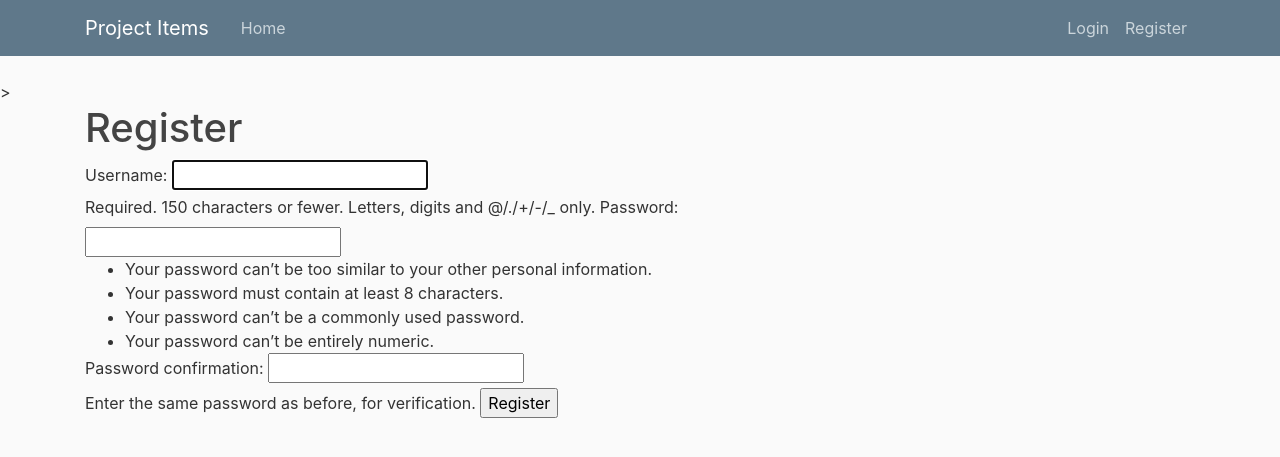
After one commit to matteorobidoux/django-web-project, a Django app: page /profile/ in a window 1280 px wide. The commit adds this page. Shown: the top 457 px of the page. Run offline with Django 4.2, Linux system fonts and the light colour scheme; some libraries are stand-ins or nearby versions.

Commit message:
Did login/logout/register

```diff
--- a/catalog_project/catalog_project/settings.py
+++ b/catalog_project/catalog_project/settings.py
@@ -134,3 +134,6 @@
 # https://docs.djangoproject.com/en/4.0/ref/settings/#default-auto-field
 
 DEFAULT_AUTO_FIELD = 'django.db.models.BigAutoField'
+
+LOGIN_REDIRECT_URL = '/'
+# LOGOUT_REDIRECT_URL = r'login/'
--- a/catalog_project/catalog_project/urls.py
+++ b/catalog_project/catalog_project/urls.py
@@ -21,5 +21,5 @@
     path('admin/', include('administration.urls'), name='admin'),
     path('', include('item_catalog.urls'), name='item_catalog'),
     path('messages/', include('messaging.urls'), name='messaging'),
-    path('manage-users/', include('user_management.urls'), name='user_management'),
+    path('', include('user_management.urls'), name='user_management'),
 ]
--- a/catalog_project/templates/base.html
+++ b/catalog_project/templates/base.html
@@ -31,10 +31,10 @@
                         {% if user.is_authenticated %}
                             <a class="nav-item nav-link" href="#">New Project</a>
                             <a class="nav-item nav-link" href="#">Profile</a>
-                            <a class="nav-item nav-link" href="#">Logout</a>
+                            <a class="nav-item nav-link" href="/logout/">Logout</a>
                         {% else %}
-                            <a class="nav-item nav-link" href="#">Login</a>
-                            <a class="nav-item nav-link" href="#">Register</a>
+                            <a class="nav-item nav-link" href="/login/">Login</a>
+                            <a class="nav-item nav-link" href="/register/">Register</a>
                         {% endif %}
                     </div>
                 </div>
--- /dev/null
+++ b/catalog_project/user_management/templates/registration/register.html
@@ -0,0 +1,12 @@
+{% extends 'base.html' %}
+{% block title %}
+    Registration
+{% endblock %}
+{% block content %}
+    <h1>Register</h1>
+    <form method="POST">
+        {% csrf_token %}
+        {{ reg_form }}
+        <input type="submit" value="Register"/>
+    </form>
+{% endblock %}
--- a/catalog_project/user_management/urls.py
+++ b/catalog_project/user_management/urls.py
@@ -1,17 +1,21 @@
 from django.urls import path
 from . import views
 
+
 urlpatterns = [
     # User manager for user admins
-    path('', views.manage_users, name='manage_users')
+    path('manage-users/', views.manage_users, name='manage_users'),
 
     # Login page
-    #path('login/', views.login, name="login"),
+    path(r'login/', views.login_page, name="login"),
     # Register page
-    #path('register/', views.register, name="register"),
+    path(r'register/', views.register, name="register"),
     # Reset password page
     #path('reset-password/', views.reset_password, name="reset_password"),
+    # Logout page
+    path(r'logout/', views.logout_page, name="login"),
 
     # User profile page
     #path('user/<int:user_id>/', views.user_profile, name="user_profile"),
+    path(r'profile/', views.register, name="profile"),
 ]
--- a/catalog_project/user_management/views.py
+++ b/catalog_project/user_management/views.py
@@ -1,4 +1,7 @@
-from django.shortcuts import render
+from django.contrib import messages
+from django.contrib.auth import login, authenticate, logout
+from django.contrib.auth.forms import UserCreationForm, AuthenticationForm
+from django.shortcuts import render, redirect
 from django.http import HttpResponse
 from django.template import loader
 
@@ -6,3 +9,42 @@
 def manage_users(request):
     template = loader.get_template('manage-users.html')
     return HttpResponse(template.render({}, request))
+
+def home(request):
+    template_name = 'home.html'
+    member = Profile.objects.get
+    return HttpResponse(template.render({}, request))
+
+def register(request):
+    template_name = 'registration/register.html'
+    if (request.method == 'POST'):
+        reg_form = UserCreationForm(request.POST)
+
+        if(reg_form.is_valid()):
+            user = reg_form.cleaned_data.get('username')
+            reg_form.save()
+            messages.success(request, f'Registration successful for {user}.')
+            return redirect('/login/')
+        messages.error(request, 'Unsuccessful registration. Invalid information.')
+    else:
+        reg_form = UserCreationForm()
+    return render(request=request, template_name=template_name, context={'reg_form':reg_form})
+
+def login_page(request):
+    template_name = 'registration/login.html'
+    if (request.method == 'POST'):
+        login_form = AuthenticationForm(request, data=request.POST)
+        if (login_form.is_valid()):
+            username = login_form.cleaned_data.get('username')
+            password = login_form.cleaned_data.get('password')
+            user = authenticate(username=username, password=password)
+            if (user is not None):
+                login(request, user)
+                return redirect('/')
+    else:
+        login_form = AuthenticationForm()
+    return render(request=request, template_name=template_name, context={'login_form': login_form})
+
+def logout_page(request):
+    logout(request)
+    return redirect('/')
```
Also changed, not shown: catalog_project/user_management/templates/home.html (added, +10 -0 lines), catalog_project/user_management/templates/profile.html (added, +10 -0 lines), catalog_project/user_management/templates/registration/login.html (added, +11 -0 lines).
